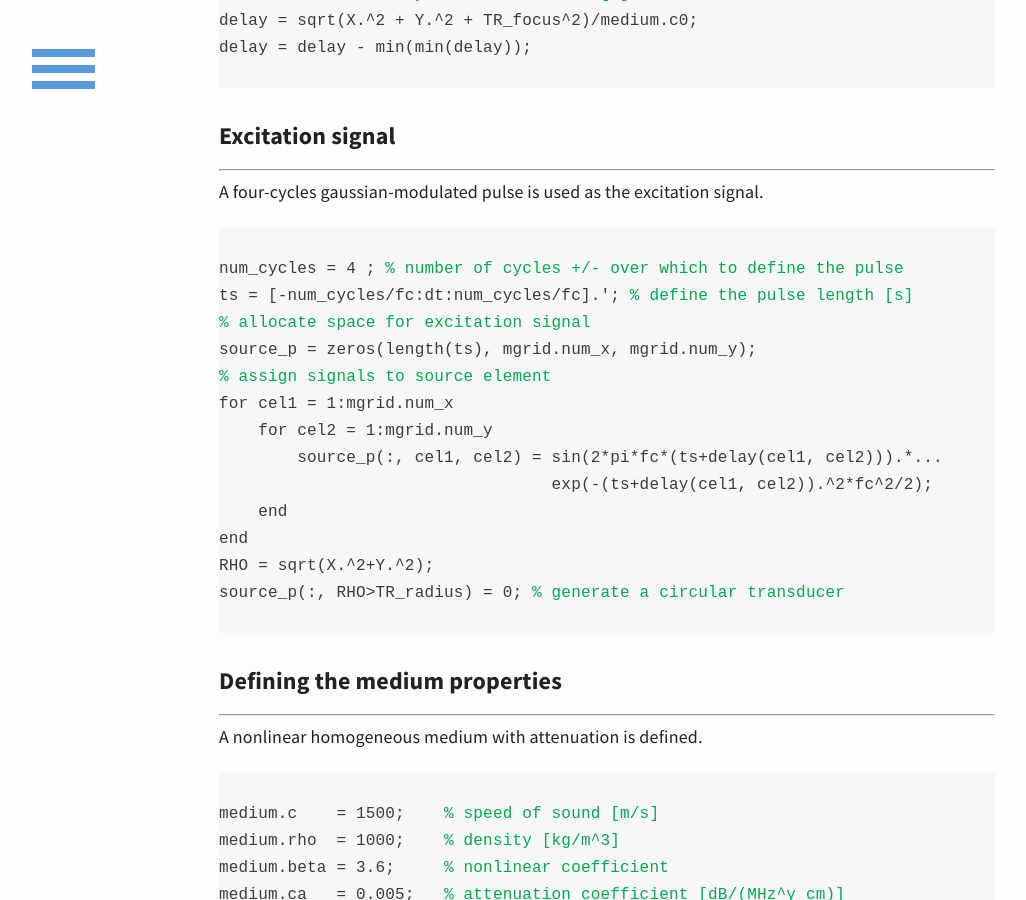
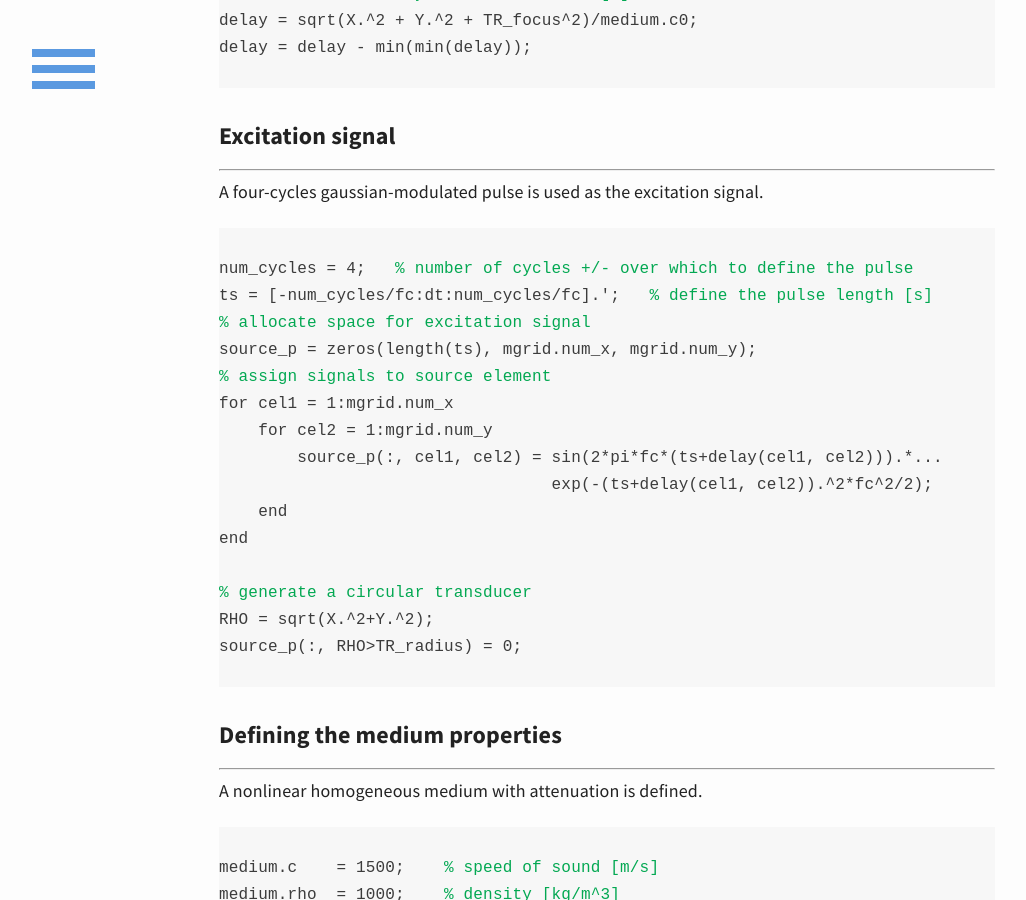
Before and after one commit to m-SOUND/mSOUND, a Jekyll site: the page built from _posts/2019-02-19-TMDM_3D_homogeneous.html, in a window 1280 px wide and 900 px high, scrolled down 1315 px. Shown: the whole window, without its empty margins (33-1059 px from the left). Built offline with Jekyll 4.4.1, drawn with Linux system fonts in a browser that asks for light colours.

Commit message:
Update 2019-02-19-TMDM_3D_homogeneous.html

```diff
--- a/_posts/2019-02-19-TMDM_3D_homogeneous.html
+++ b/_posts/2019-02-19-TMDM_3D_homogeneous.html
@@ -61,8 +61,8 @@ delay = delay - min(min(delay));
 A four-cycles gaussian-modulated pulse is used as the excitation signal.
 <pre>
 <code>
-num_cycles = 4 ;<font color="#03a852"> % number of cycles +/- over which to define the pulse</font>
-ts = [-num_cycles/fc:dt:num_cycles/fc].';<font color="#03a852"> % define the pulse length [s]</font>
+num_cycles = 4;   <font color="#03a852">% number of cycles +/- over which to define the pulse</font>
+ts = [-num_cycles/fc:dt:num_cycles/fc].';   <font color="#03a852">% define the pulse length [s]</font>
 <font color="#03a852">% allocate space for excitation signal</font>
 source_p = zeros(length(ts), mgrid.num_x, mgrid.num_y);
 <font color="#03a852">% assign signals to source element</font>
@@ -72,8 +72,10 @@ for cel1 = 1:mgrid.num_x
                                   exp(-(ts+delay(cel1, cel2)).^2*fc^2/2);
     end
 end
+
+<font color="#03a852">% generate a circular transducer</font>
 RHO = sqrt(X.^2+Y.^2);
-source_p(:, RHO>TR_radius) = 0; <font color="#03a852">% generate a circular transducer</font>
+source_p(:, RHO>TR_radius) = 0;
 </code>
 </pre>
 </p>
@@ -108,6 +110,7 @@ pressure at the xz and xy plane.
 <font color="#03a852">% define where the pressure will be recorded</font>
 sensor_mask = zeros(mgrid.num_x, mgrid.num_y, mgrid.num_z);
 sensor_mask(20:60, 20:60, :) = 1;
+
 p_total = Forward3D(mgrid, medium, source_p, sensor_mask);
 </code>
 </pre>
```
